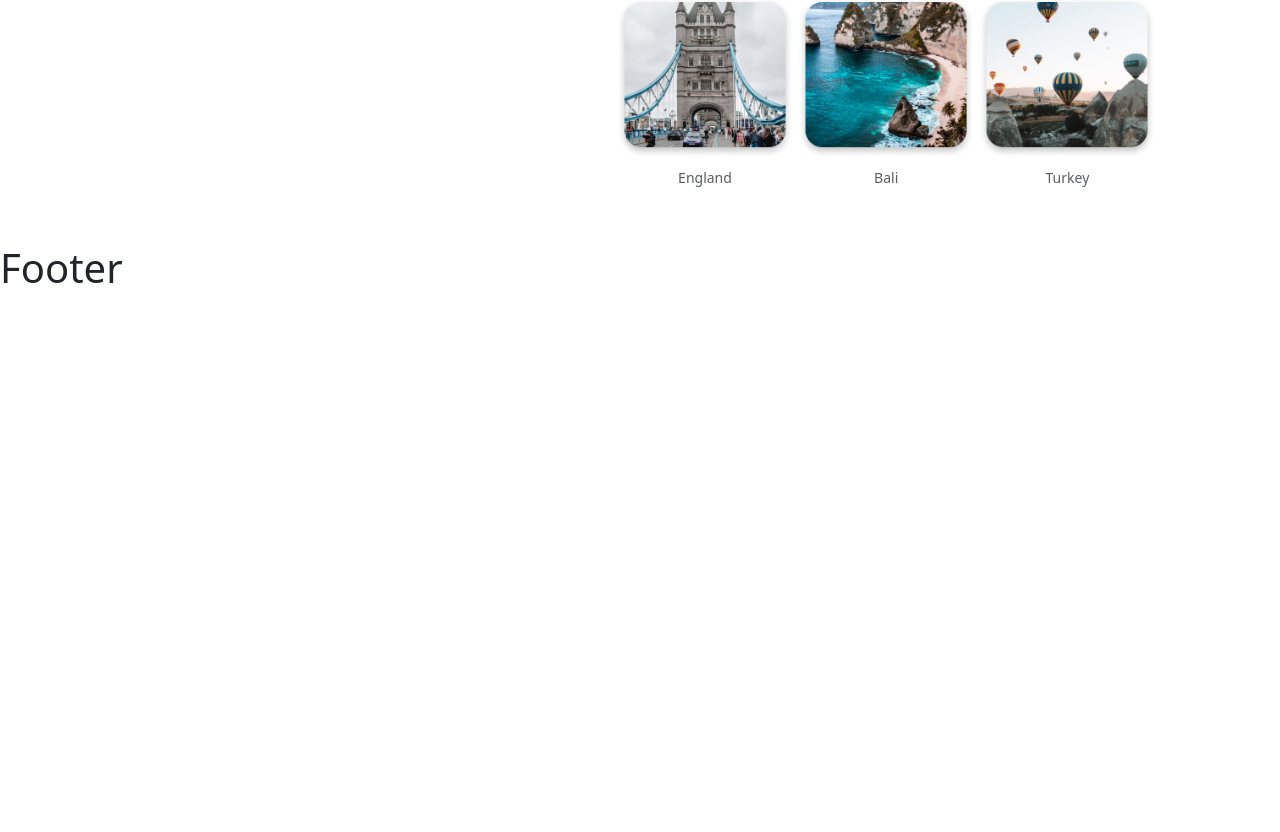
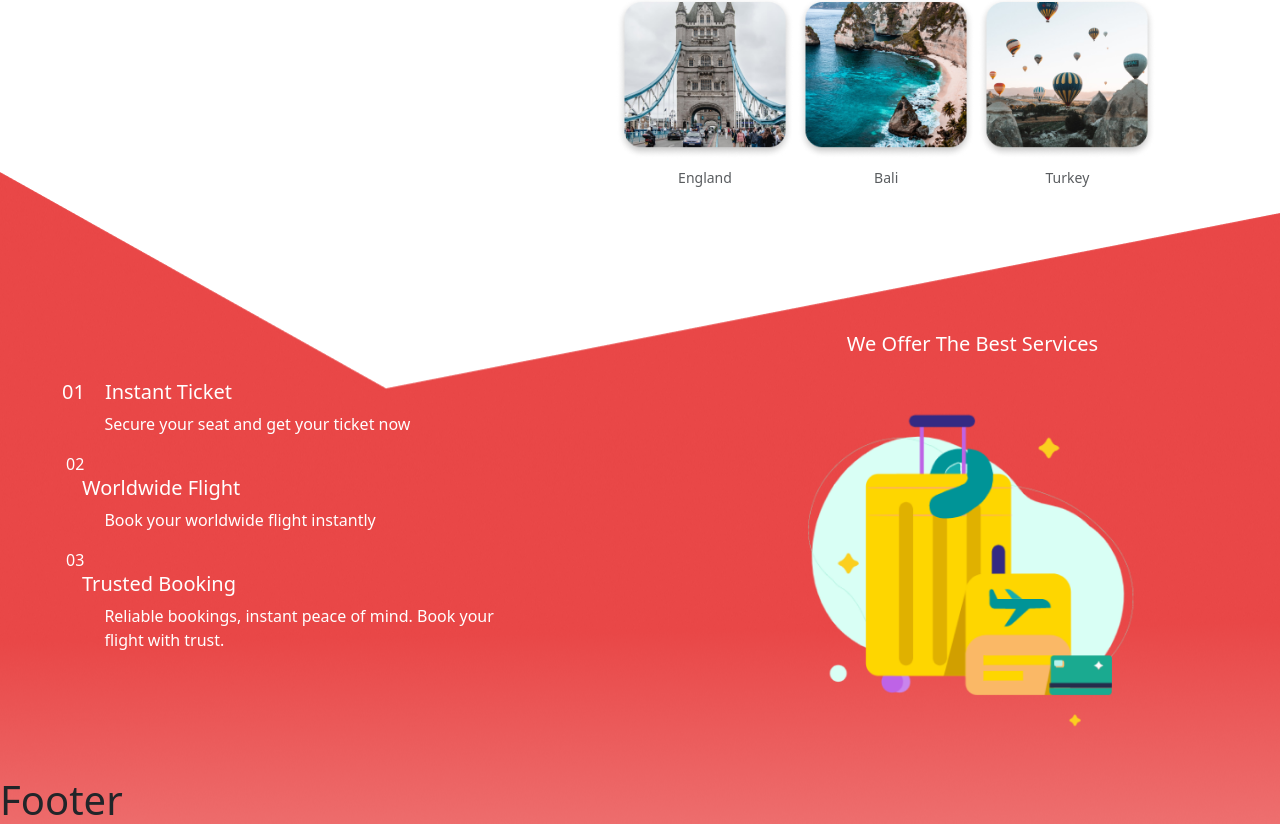
Before and after one commit to VictorMurithi/FlightFusion-booking-website, a React (Create React App) app in the folder frontend/: page / in a window 1280 px wide. Shown: the part 1233-2065 px from the top of the page. Before the commit the page ends 1533 px from the top, so only its background shows below. Built offline with nearby package versions, Linux system fonts and the light colour scheme.

Commit message:
Added services section

```diff
--- /dev/null
+++ b/frontend/src/Components/Services.js
@@ -0,0 +1,59 @@
+import React from 'react';
+import { Container, Row, Col } from 'react-bootstrap';
+import illustration from '../img/illustration.png';
+// import 'bootstrap/dist/css/bootstrap.min.css';
+
+const Services = () => {
+  return (
+    <Container className='services'>
+      {/* <Row className="my-4">
+        <Col xs={12} className="text-center">
+          <h2>We Offer The Best Services</h2>
+        </Col>
+      </Row> */}
+
+      <Row className="my-4">
+        {/* List Column */}
+        <Col xs={8} md={7} className="mb-4 list-container">
+          <Col xs={12} md={8} className="mb-3">
+            <div className="list-item">
+              {/* <div className="list-item-number">01</div> */}
+              <div className="list-item-content">
+                <h5><span className='list-item-number' >01</span>Instant Ticket</h5>
+                <p>Secure your seat and get your ticket now</p>
+              </div>
+            </div>
+          </Col>
+
+          <Col xs={12} md={8} className="mb-3">
+            <div className="list-item">
+              <div className="list-item-number">02</div>
+              <div className="list-item-content">
+                <h5>Worldwide Flight</h5>
+                <p>Book your worldwide flight instantly</p>
+              </div>
+            </div>
+          </Col>
+
+          <Col xs={12} md={8} className="mb-3">
+            <div className="list-item">
+              <div className="list-item-number">03</div>
+              <div className="list-item-content">
+                <h5>Trusted Booking</h5>
+                <p>Reliable bookings, instant peace of mind. Book your flight with trust.</p>
+              </div>
+            </div>
+          </Col>
+        </Col>
+
+        {/* Hello Column */}
+        <Col xs={12} md={5} className="mb-4 illustration-container">
+          <h5 className="text-center">We Offer The Best Services</h5>
+          <img src={illustration} alt="Illustration" className="img-fluid" />
+        </Col>
+      </Row>
+    </Container>
+  );
+};
+
+export default Services;
--- a/frontend/src/Css/Home.css
+++ b/frontend/src/Css/Home.css
@@ -1,3 +1,7 @@
+body{
+    overflow-x: hidden;
+}
+
 /* Customize the scrollbar's width and height */
 ::-webkit-scrollbar {
     width: 10px;
@@ -46,3 +50,50 @@ figure{
 .destination-txt{
     margin-top: 3em;
 }
+
+.services{
+    margin-top: -6em;
+    color: white;
+    padding: 0em 15em;
+}
+
+.list-container{
+    /* display: flex;
+    flex-direction: column; */
+    align-items: center;
+    /* margin-left: 3em;
+    width: 3em; */
+    padding-top: 13em;
+}
+
+.list-container p{
+    width: 100%;
+}
+
+.illustration-container{
+    width: 1em;
+    padding-top: 10em;
+}
+
+.illustration-container img{
+    margin-top: 3em;
+    width: 100%;
+}
+
+.gradientbg {
+    background: url('../img/bgvector.png');
+    background-size: cover;
+    /* background-position: -50%;  */
+    /* padding: 0em 6em; */
+}
+
+.list-item-number{
+    position: relative;
+    font-weight: 400;
+    left: -1em;
+}
+
+.list-item-content p{
+    position: relative;
+    left: 1.4em;
+}
--- a/frontend/src/Pages/HomePage.js
+++ b/frontend/src/Pages/HomePage.js
@@ -5,7 +5,7 @@ import Footer from "../Layout/Footer";
 import Carousel from "../Components/Carousel";
 import Cards from "../Components/Cards";
 import PhotoGrid from "../Components/PhotoGrid";
-
+import Services from "../Components/Services";
 
 export default function Home() {
     return (
@@ -14,7 +14,11 @@ export default function Home() {
             <Carousel />
             <Cards />
             <PhotoGrid />
-            <Footer/>
+            <div className="gradientbg">
+               <Services />
+               <Footer/>
+            </div>
+
         </div>
     );
 }
```
Also changed, not shown: frontend/src/img/bgvector.png (added), frontend/src/img/illustration.png (added).
